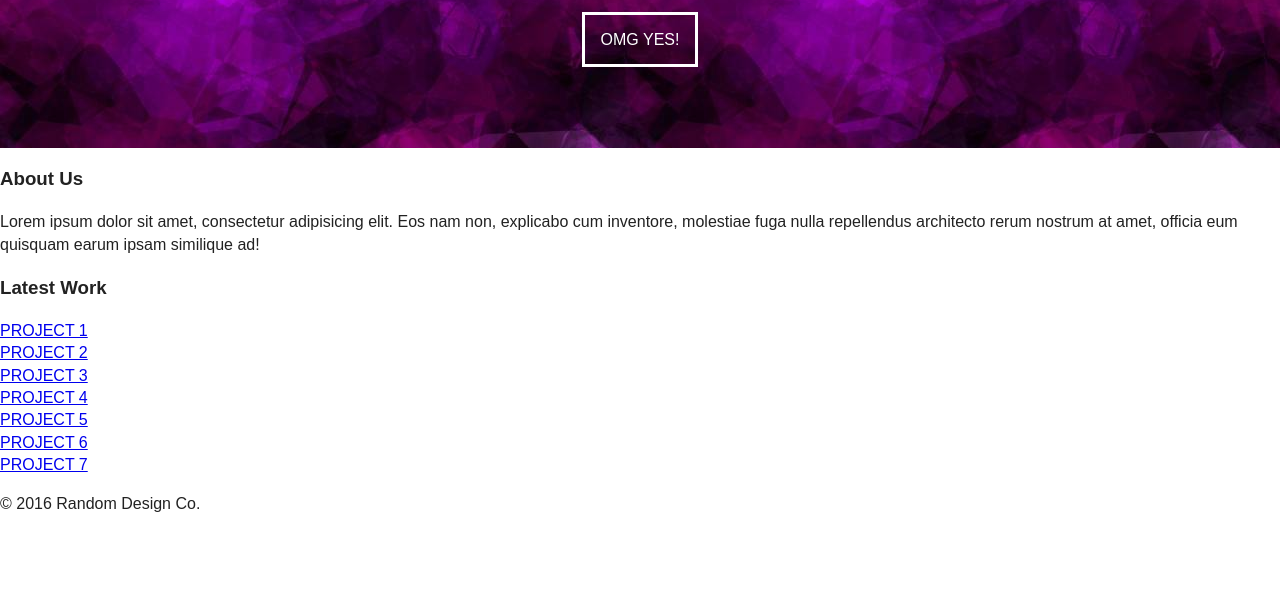
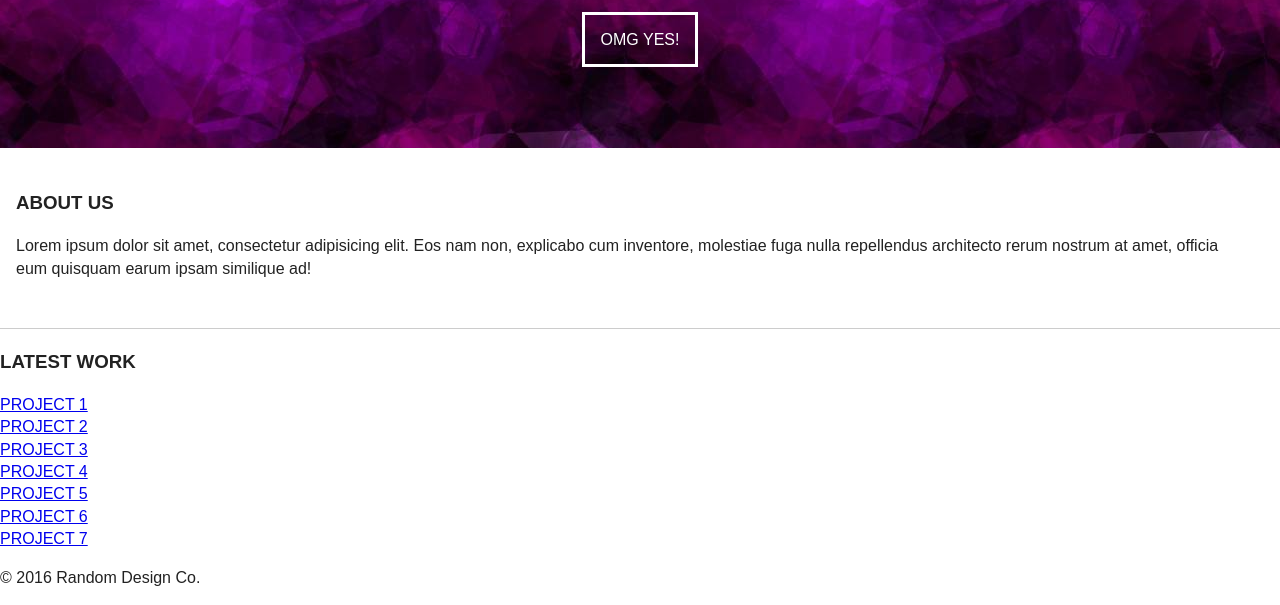
Before and after one commit to jswickham/random-design-co, a plain HTML site: page index.html in a window 1280 px wide. Shown: the part 197-802 px from the top of the page. Drawn offline with nearby package versions, Linux system fonts and the light colour scheme.

Commit message:
About Section

```diff
--- a/css/main.css
+++ b/css/main.css
@@ -154,6 +154,14 @@ html {
     text-decoration: none;
     padding: 1em;
     border: 3px solid #fff;
+}
+
+.main-top {
+    padding: 1.5em 3em 1em 1em;
+}
+
+.main h3 {
+    text-transform: uppercase;
 }
 
 
--- a/index.html
+++ b/index.html
@@ -33,14 +33,16 @@
     </article>
   </section>
 
-
-  <section>
+<div class="main">
+  <section class="main-top">
     <h3>About Us</h3>
 
     <p>Lorem ipsum dolor sit amet, consectetur adipisicing elit. Eos nam non, explicabo cum inventore, molestiae fuga nulla repellendus architecto rerum nostrum at amet, officia eum quisquam earum ipsam similique ad!</p>
-    </section>
+  </section>
 
-    <section>
+  <hr>
+
+    <section class="projects">
     <h3>Latest Work</h3>
 
     <div><a href="#">PROJECT 1</a></div>
@@ -51,7 +53,7 @@
     <div><a href="#">PROJECT 6</a></div>
     <div><a href="#">PROJECT 7</a></div>
   </section>
-
+</div>
   <footer>
     <p> &copy 2016 Random Design Co.</p>
   </footer>
```
